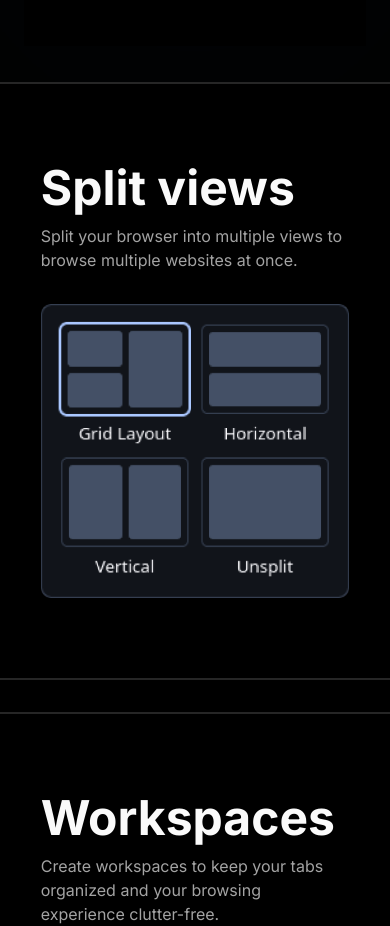
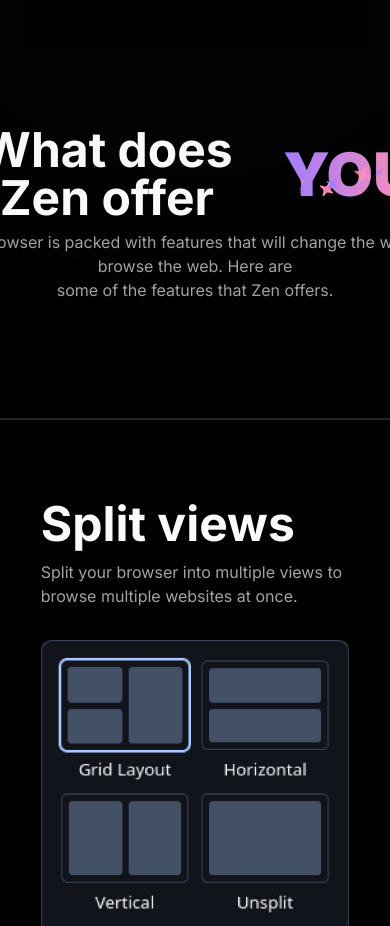
Before and after one commit to zen-browser/www, a Next.js app: page / in a window 390 px wide. Shown: the part 820-1746 px from the top of the page. Built offline with nearby package versions, Linux system fonts and the light colour scheme.

Commit message:
refactor: Improve responsiveness of Features component layout

```diff
--- a/src/components/features.tsx
+++ b/src/components/features.tsx
@@ -17,6 +17,7 @@ import {
 import { CheckIcon, XIcon } from "lucide-react";
 import { QuestionMarkIcon } from "@radix-ui/react-icons";
 import ShineBorder from "./ui/shine-border";
+import SparklesText from "./ui/sparkles-text";
 
 function Checkmark() {
   return <CheckIcon className="mx-auto text-black mx-auto rounded-full bg-green-500 dark:bg-green-400 p-1 w-7 h-7" />
@@ -34,6 +35,8 @@ export default function Features() {
   return (
     <div>
       {/*<TextReveal text="Zen will change the way you browse the web. 🌟" />*/}
+      <h1 className="text-5xl font-bold mt-20 text-center flex justify-center items-center mb-2">What does Zen offer <SparklesText className="mx-2" text="YOU" />?</h1>
+      <p className="text-muted-foreground text-center mb-24">Zen Browser is packed with features that will change the way you browse the web. Here are<br/> some of the features that Zen offers.</p>
       <div className="flex flex-col lg:flex-row w-full mt-4 p-5 lg:p-0">
         <div className="w-full flex mx-auto lg:mx-0 flex-col lg:mb-24 lg:ml-4 lg:mt-24">
           <div className="bg-background relative mx-auto lg:mx-0 flex flex-col max-w-lg justify-center rounded-xl border-2 p-20 md:shadow-xl">
--- /dev/null
+++ b/src/components/ui/sparkles-text.tsx
@@ -0,0 +1,152 @@
+'use client'
+
+import { motion } from 'framer-motion'
+import type { CSSProperties, ReactElement } from 'react'
+import { useEffect, useState } from 'react'
+import { ny } from '@/lib/utils'
+
+interface Sparkle {
+   id: string
+   x: string
+   y: string
+   color: string
+   delay: number
+   scale: number
+   lifespan: number
+}
+
+interface SparklesTextProps {
+   /**
+    * @default <div />
+    * @type ReactElement
+    * @description
+    * The component to be rendered as the text
+    */
+   as?: ReactElement
+
+   /**
+    * @default ""
+    * @type string
+    * @description
+    * The className of the text
+    */
+   className?: string
+
+   /**
+    * @required
+    * @type string
+    * @description
+    * The text to be displayed
+    */
+   text: string
+
+   /**
+    * @default 10
+    * @type number
+    * @description
+    * The count of sparkles
+    */
+   sparklesCount?: number
+
+   /**
+    * @default "{first: '#A07CFE', second: '#FE8FB5'}"
+    * @type string
+    * @description
+    * The colors of the sparkles
+    */
+   colors?: {
+      first: string
+      second: string
+   }
+}
+
+const SparklesText: React.FC<SparklesTextProps> = ({
+   text,
+   colors = { first: '#A07CFE', second: '#FE8FB5' },
+   className,
+   sparklesCount = 10,
+   ...props
+}) => {
+   const [sparkles, setSparkles] = useState<Sparkle[]>([])
+
+   useEffect(() => {
+      const generateStar = (): Sparkle => {
+         const starX = `${Math.random() * 100}%`
+         const starY = `${Math.random() * 100}%`
+         const color = Math.random() > 0.5 ? colors.first : colors.second
+         const delay = Math.random() * 2
+         const scale = Math.random() * 1 + 0.3
+         const lifespan = Math.random() * 10 + 5
+         const id = `${starX}-${starY}-${Date.now()}`
+         return { id, x: starX, y: starY, color, delay, scale, lifespan }
+      }
+
+      const initializeStars = () => {
+         const newSparkles = Array.from({ length: sparklesCount }, generateStar)
+         setSparkles(newSparkles)
+      }
+
+      const updateStars = () => {
+         setSparkles(currentSparkles =>
+            currentSparkles.map((star) => {
+               if (star.lifespan <= 0)
+                  return generateStar()
+               else return { ...star, lifespan: star.lifespan - 0.1 }
+            }),
+         )
+      }
+
+      initializeStars()
+      const interval = setInterval(updateStars, 100)
+
+      return () => clearInterval(interval)
+   }, [colors.first, colors.second])
+
+   return (
+      <div
+         className={ny('text-6xl font-bold', className)}
+         {...props}
+         style={
+            {
+               '--sparkles-first-color': `${colors.first}`,
+               '--sparkles-second-color': `${colors.second}`,
+            } as CSSProperties
+         }
+      >
+         <span className="relative inline-block">
+            {sparkles.map(sparkle => (
+               <Sparkle key={sparkle.id} {...sparkle} />
+            ))}
+            <strong className="bg-gradient-to-r from-[var(--sparkles-first-color)] to-[var(--sparkles-second-color)] bg-clip-text text-transparent">
+               {text}
+            </strong>
+         </span>
+      </div>
+   )
+}
+
+const Sparkle: React.FC<Sparkle> = ({ id, x, y, color, delay, scale }) => {
+   return (
+      <motion.svg
+         key={id}
+         className="pointer-events-none absolute z-20"
+         initial={{ opacity: 0, left: x, top: y }}
+         animate={{
+            opacity: [0, 1, 0],
+            scale: [0, scale, 0],
+            rotate: [75, 120, 150],
+         }}
+         transition={{ duration: 0.8, repeat: Infinity, delay }}
+         width="21"
+         height="21"
+         viewBox="0 0 21 21"
+      >
+         <path
+            d="M9.82531 0.843845C10.0553 0.215178 10.9446 0.215178 11.1746 0.843845L11.8618 2.72026C12.4006 4.19229 12.3916 6.39157 13.5 7.5C14.6084 8.60843 16.8077 8.59935 18.2797 9.13822L20.1561 9.82534C20.7858 10.0553 20.7858 10.9447 20.1561 11.1747L18.2797 11.8618C16.8077 12.4007 14.6084 12.3916 13.5 13.5C12.3916 14.6084 12.4006 16.8077 11.8618 18.2798L11.1746 20.1562C10.9446 20.7858 10.0553 20.7858 9.82531 20.1562L9.13819 18.2798C8.59932 16.8077 8.60843 14.6084 7.5 13.5C6.39157 12.3916 4.19225 12.4007 2.72023 11.8618L0.843814 11.1747C0.215148 10.9447 0.215148 10.0553 0.843814 9.82534L2.72023 9.13822C4.19225 8.59935 6.39157 8.60843 7.5 7.5C8.60843 6.39157 8.59932 4.19229 9.13819 2.72026L9.82531 0.843845Z"
+            fill={color}
+         />
+      </motion.svg>
+   )
+}
+
+export default SparklesText
```
